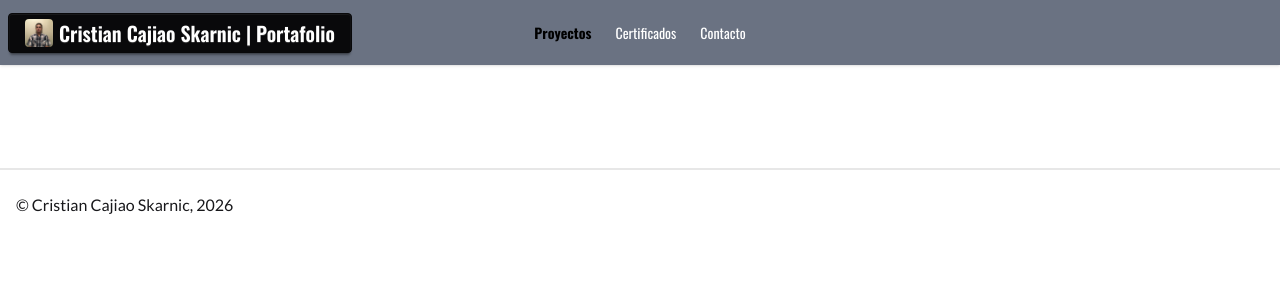
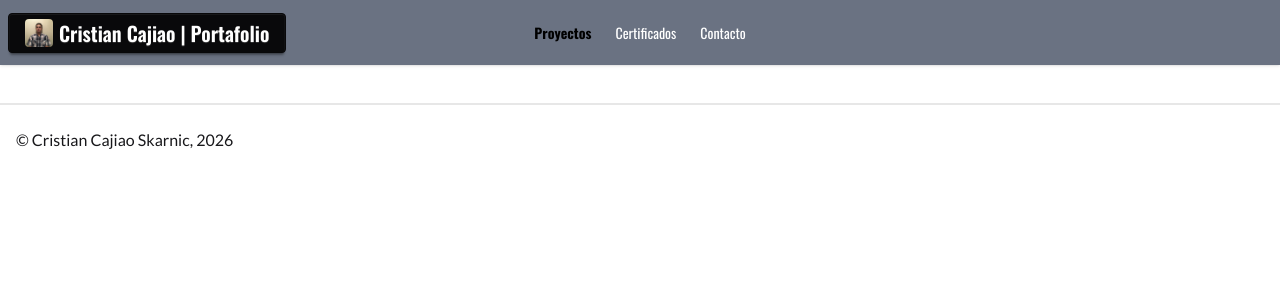
Before and after one commit to cristiancajiaos/portfolio-2026, an Angular app: page / in a window 1280 px wide. Shown: the top 300 px of the page. Built offline with nearby package versions, Linux system fonts and the light colour scheme.

Commit message:
Acortado link de brand en el navbar

```diff
--- a/src/app/layouts/main-layout/main-navbar/main-navbar.html
+++ b/src/app/layouts/main-layout/main-navbar/main-navbar.html
@@ -1,5 +1,5 @@
 <header>
-  <div class="navbar bg-gray-500 shadow-sm font-oswald">
+  <div class="navbar fixed z-999 bg-gray-500 shadow-sm font-oswald">
     <div class="navbar-start">
       <div class="dropdown">
         <div tabindex="0" role="button" class="btn btn-neutral lg:hidden mr-2 text-white">
@@ -26,7 +26,7 @@
       </div>
       <a routerLink="/" class="btn btn-neutral text-xl font-oswald text-white">
         <img src="assets/images/profile/profile.jpg" class="w-7 rounded"/>
-        Cristian Cajiao Skarnic | Portafolio
+        Cristian Cajiao | Portafolio
       </a>
     </div>
     <div class="navbar-center hidden lg:flex">
```
